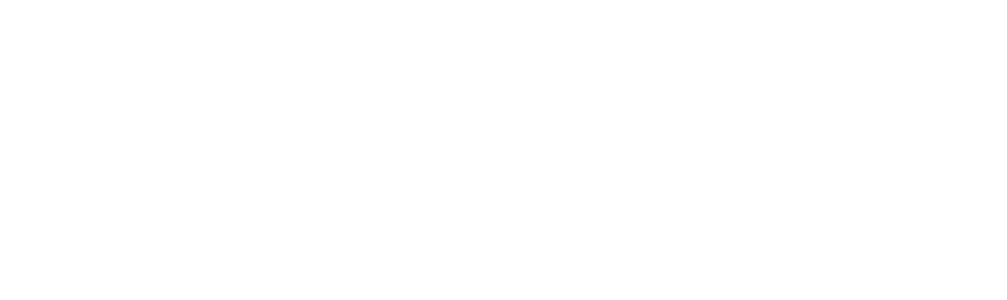
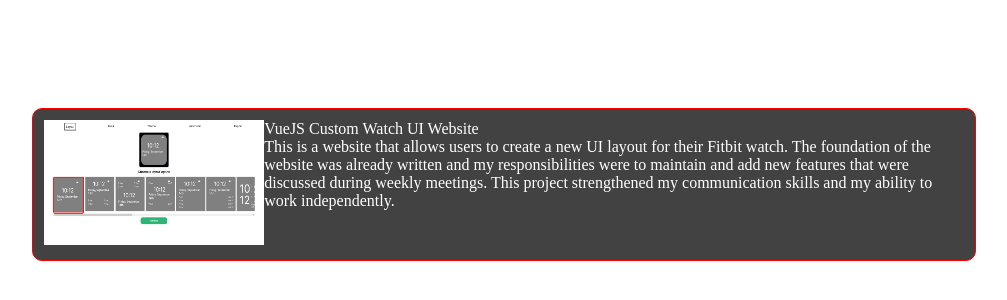
Before and after one commit to KyleHu14/portfolio-3, a Next.js app: page / in a window 1280 px wide. Shown: the part 174-474 px from the top of the page, without its empty margins (136-1143 px from the left). Built offline with nearby package versions, Linux system fonts and the light colour scheme.

Commit message:
Added a project section

```diff
--- /dev/null
+++ b/components/ProjectContainer.tsx
@@ -0,0 +1,37 @@
+// NextJS
+import Image from "next/image";
+
+// Styles
+import styles from "@/styles/components/ProjectContainer.module.css";
+
+const ProjectDisplay = () => {
+	return (
+		<div className={styles.container}>
+      {/* Project Image */}
+      <div>
+        <Image
+          src="/projectImages/watchme.png"
+          height={125}
+          width={220}
+          unoptimized={true}
+          alt=""
+        />
+      </div>
+
+      {/* Project Description */}
+			<div>
+				<div>VueJS Custom Watch UI Website</div>
+				<div>
+					This is a website that allows users to create a new UI
+					layout for their Fitbit watch. The foundation of the website
+					was already written and my responsibilities were to maintain
+					and add new features that were discussed during weekly
+					meetings. This project strengthened my communication skills
+					and my ability to work independently.
+				</div>
+			</div>
+		</div>
+	);
+};
+
+export default ProjectDisplay;
--- a/pages/index.tsx
+++ b/pages/index.tsx
@@ -2,11 +2,11 @@
 import Head from "next/head";
 import Image from "next/image";
 
-// STYLES
+// Styles
 import styles from "@/styles/pages/Home.module.css";
 
 // Components
-import Navbar from "@/components/Navbar";
+import PContainer from "@/components/ProjectContainer";
 
 export default function Home() {
 	return (
@@ -39,8 +39,8 @@
 
 				{/* Project Section */}
 				<div className={styles.projects}>
-					<div className={styles.projTitle}>My Projects</div>
-					<div></div>
+					<div className={styles.projTitle}>My Work</div>
+					<PContainer />
 				</div>
 
 			</div>
--- /dev/null
+++ b/styles/components/ProjectContainer.module.css
@@ -0,0 +1,16 @@
+.container{
+    /* Border */
+    border: 1px solid red;
+
+    /* Color */
+    background-color: #424242;
+
+    /* Flexbox */
+    display: flex;
+
+    /* Padding */
+    padding: 0.7rem;
+
+    /* Border */
+    border-radius: 10px;
+}
--- a/styles/pages/Home.module.css
+++ b/styles/pages/Home.module.css
@@ -1,9 +1,7 @@
 .mainSection{
-    /* border: 1px solid red; */
-
     /* On Large screens, have a larger margin on left & right side */
-    margin-left: 20rem;
-    margin-right: 20rem;
+    margin-left: 30rem;
+    margin-right: 30rem;
 
     margin-top: 5rem;
 
@@ -13,7 +11,6 @@
 /*
     Introduction Section
 */
-
 .intro .introTitle{
     font-weight: 500;
     font-size: 45px;
@@ -39,7 +36,21 @@
 /*
     Media Queries
 */
-@media (max-width: 1550px) {
+@media (max-width: 1850px) {
+	.mainSection{
+		margin-left: 25rem;
+        margin-right: 25rem;
+	}
+}
+
+@media (max-width: 1650px) {
+	.mainSection{
+		margin-left: 20rem;
+        margin-right: 20rem;
+	}
+}
+
+@media (max-width: 1400px) {
 	.mainSection{
 		margin-left: 10rem;
         margin-right: 10rem;
@@ -48,6 +59,7 @@
 
 @media (max-width: 960px) {
 	.mainSection{
+        margin-top: 3.5rem;
         margin-left: 6.1rem;
         margin-right: 6.1rem;
 	}
@@ -79,15 +91,14 @@
     }
 }
 
-
-/* @media (max-width: 1100px) {
-
-	.intro .introTitle{
-        font-size: 35px;
+@media (max-width: 450px) {
+    .intro .introTitle{
+        font-weight: 500;
+        font-size: 20px;
     }
 
     .intro .introDesc{
         font-weight: 300;
-        font-size: 20px;
+        font-size: 15px;
     }
-} */
+}
```
Also changed, not shown: styles/components/Navbar.module.css (+31 -15 lines), public/projectImages/watchme.png (added).
